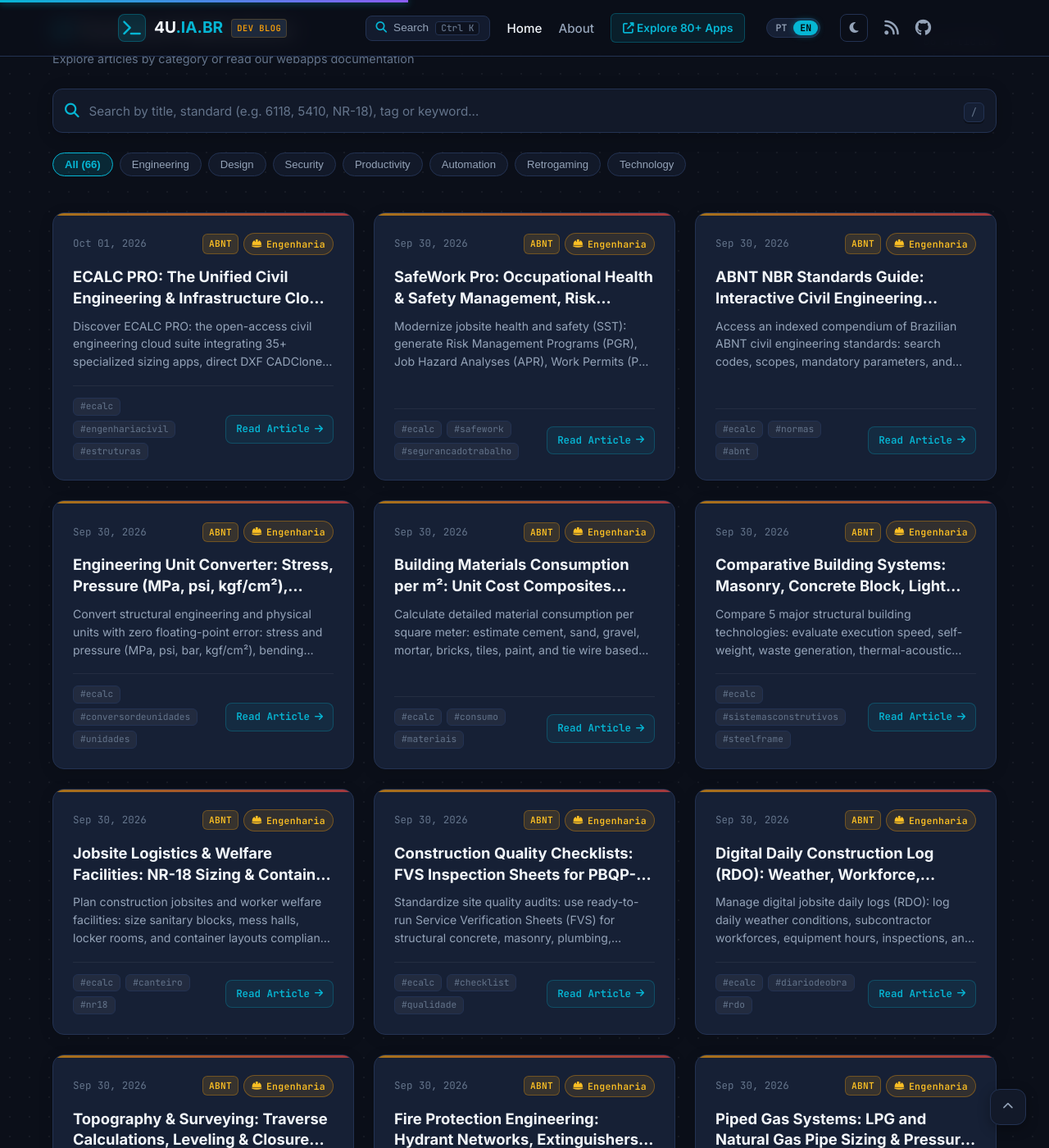
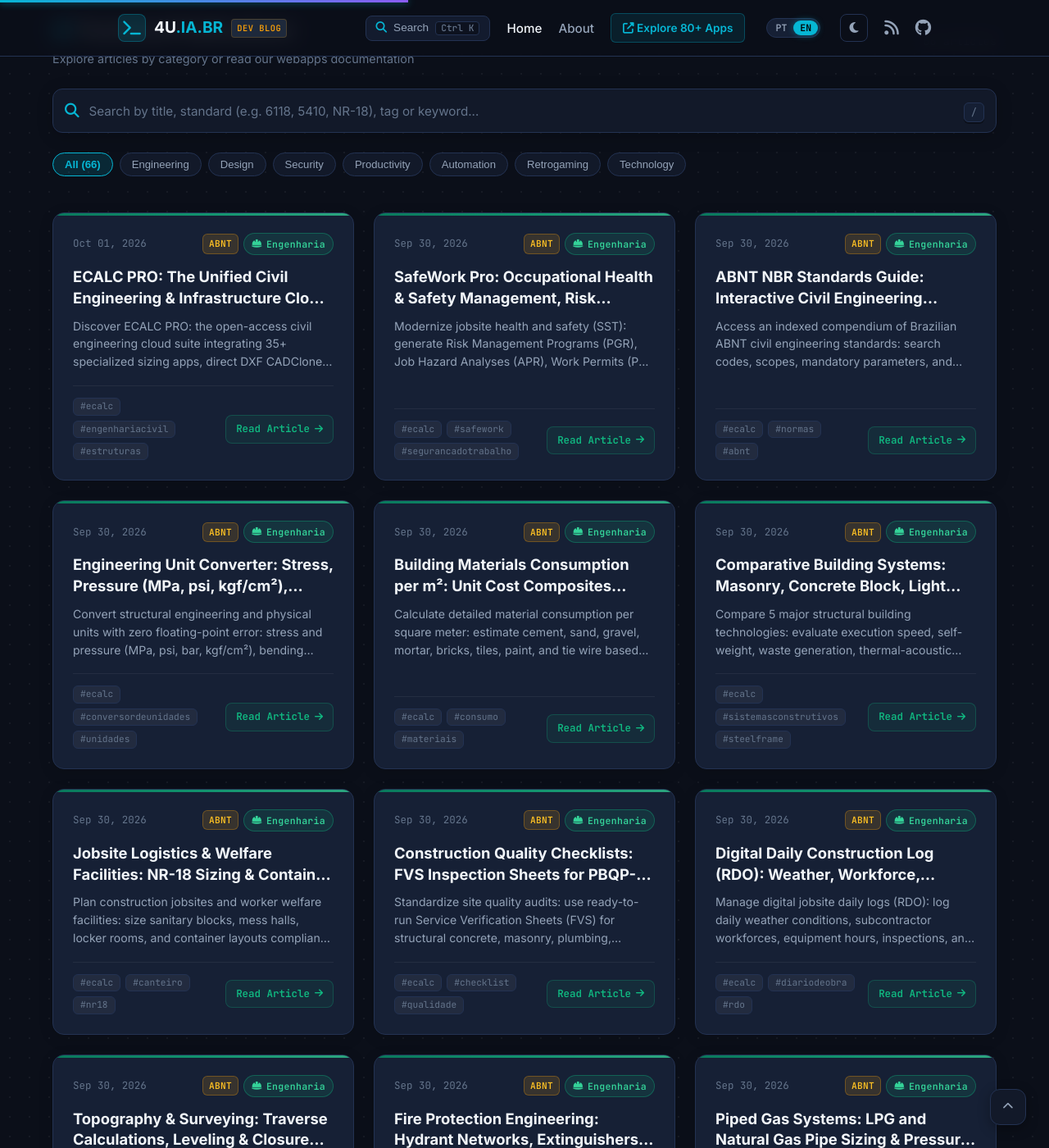
Before and after one commit to 4u-Labs/4u-labs.github.io, a Jekyll site: the page built from index.html, in a window 1280 px wide and 1400 px high, scrolled down 546 px. Shown: the whole window at 82% size. Built offline with Jekyll 4.4.1, drawn with Linux system fonts in a browser that asks for light colours.

Commit message:
style(cards): adotar tons verde esmeralda na linha de destaque, pill e hover alinhados ao hero badge

```diff
--- a/assets/css/style.css
+++ b/assets/css/style.css
@@ -346,27 +346,27 @@ a:hover {
   left: 0;
   right: 0;
   height: 3px;
-  background: linear-gradient(90deg, var(--accent-cyan), var(--accent-purple));
-  opacity: 0.65;
+  background: linear-gradient(90deg, #10b981, #06b6d4);
+  opacity: 0.75;
   transition: all 0.3s ease;
 }
 
 .post-card:hover {
   transform: translateY(-5px);
-  border-color: rgba(6, 182, 212, 0.45);
-  box-shadow: 0 16px 36px -10px rgba(0, 0, 0, 0.4), 0 0 20px rgba(6, 182, 212, 0.18);
+  border-color: rgba(16, 185, 129, 0.45);
+  box-shadow: 0 16px 36px -10px rgba(0, 0, 0, 0.4), 0 0 20px rgba(16, 185, 129, 0.18);
   background: var(--bg-card-hover);
 }
 
 .post-card:hover::before {
   opacity: 1;
   height: 4px;
-  box-shadow: 0 0 10px rgba(6, 182, 212, 0.6);
+  box-shadow: 0 0 12px rgba(16, 185, 129, 0.6);
 }
 
 /* Category-Specific Gradient Top Accents */
 .post-card[data-category="Engenharia"]::before {
-  background: linear-gradient(90deg, #f59e0b, #ef4444);
+  background: linear-gradient(90deg, #059669, #10b981, #34d399);
 }
 .post-card[data-category="Design"]::before {
   background: linear-gradient(90deg, #ec4899, #8b5cf6);
@@ -418,9 +418,9 @@ a:hover {
 
 /* Distinct Category Colors */
 .category-pill[data-category="Engenharia"] {
-  background: rgba(245, 158, 11, 0.12);
-  color: #fbbf24;
-  border-color: rgba(245, 158, 11, 0.35);
+  background: rgba(16, 185, 129, 0.12);
+  color: #34d399;
+  border-color: rgba(16, 185, 129, 0.35);
 }
 .category-pill[data-category="Arquitetura"] {
   background: rgba(6, 182, 212, 0.12);
@@ -538,9 +538,9 @@ a:hover {
   display: inline-flex;
   align-items: center;
   gap: 6px;
-  background: rgba(6, 182, 212, 0.08);
-  border: 1px solid rgba(6, 182, 212, 0.25);
-  color: var(--accent-cyan);
+  background: rgba(16, 185, 129, 0.08);
+  border: 1px solid rgba(16, 185, 129, 0.25);
+  color: var(--accent-emerald);
   font-family: var(--font-mono);
   font-size: 0.78rem;
   font-weight: 600;
@@ -558,10 +558,10 @@ a:hover {
 }
 
 .post-card:hover .read-more {
-  background: var(--accent-cyan);
-  color: #000000;
-  border-color: var(--accent-cyan);
-  box-shadow: 0 4px 12px rgba(6, 182, 212, 0.35);
+  background: var(--accent-emerald);
+  color: #0b0f19;
+  border-color: var(--accent-emerald);
+  box-shadow: 0 4px 12px rgba(16, 185, 129, 0.35);
 }
 
 .post-card:hover .read-more i {
@@ -1652,8 +1652,8 @@ html[data-theme="light"] .post-card {
 }
 
 html[data-theme="light"] .post-card:hover {
-  border-color: var(--accent-cyan);
-  box-shadow: 0 16px 36px -10px rgba(2, 132, 199, 0.16);
+  border-color: #10b981;
+  box-shadow: 0 16px 36px -10px rgba(16, 185, 129, 0.16);
   background: #ffffff;
 }
 
@@ -1674,15 +1674,15 @@ html[data-theme="light"] .tag-chip:hover {
 }
 
 html[data-theme="light"] .read-more {
-  background: rgba(2, 132, 199, 0.08);
-  border-color: rgba(2, 132, 199, 0.25);
-  color: var(--accent-cyan);
+  background: rgba(16, 185, 129, 0.08);
+  border-color: rgba(16, 185, 129, 0.25);
+  color: #059669;
 }
 
 html[data-theme="light"] .post-card:hover .read-more {
-  background: var(--accent-cyan);
+  background: #059669;
   color: #ffffff;
-  border-color: var(--accent-cyan);
+  border-color: #059669;
 }
 
 html[data-theme="light"] .nav-search-btn {
```
